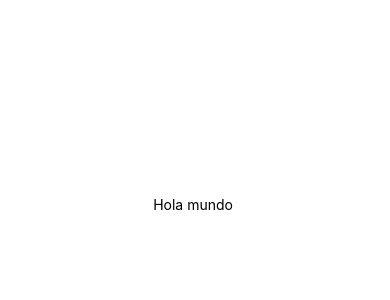
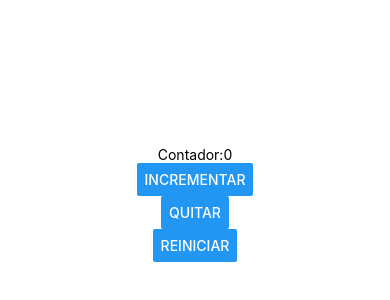
Before and after one commit to AriandaGuzmanCamargo/PAM215, a React Native app in the folder intro/: screen / in a window 390 px wide. Shown: the part 218-518 px from the top of the page. Built offline with nearby package versions, Linux system fonts and the light colour scheme.

Commit message:
Practica 5
En esta practica se identificaron las zonas  que componen nuestro proyecto, al igual que creamos 3 botones con funcionalidades diferentes, los 3 son contadores pero uno aumentara, otro decrecera y el otro reiniciara

```diff
--- a/intro/App.js
+++ b/intro/App.js
@@ -1,19 +1,31 @@
+//1. imports:Zona de importaciones
 import { StatusBar } from 'expo-status-bar';
-import { StyleSheet, Text, View } from 'react-native';
+import { StyleSheet, Text, View , Button } from 'react-native';
+import React, { useState } from 'react';
 
+//2. Main: Zona de componentes
 export default function App() {
+
+  const[contador,setContador] = useState(0);
+
   return (
     <View style={styles.container}>
-      <Text>Hola mundo </Text>
+
+      <Text>Contador:{contador}</Text>
+
+      <Button title='Incrementar'onPress={()=>setContador(contador+1)}> </Button>
+      <Button title='Quitar'onPress={()=>setContador(contador-1)}> </Button>
+      <Button title='Reiniciar'onPress={()=>setContador(0)}> </Button>
       <StatusBar style="auto" />
     </View>
   );
 }
-
+//3. Styles: Zona de estilos y posicionamiento
 const styles = StyleSheet.create({
   container: {
-    flex: 1,
-    backgroundColor: '#fff',
+    color:'black',
+    flex: 2,
+    backgroundColor: '#ffffffff',
     alignItems: 'center',
     justifyContent: 'center',
   },
```
